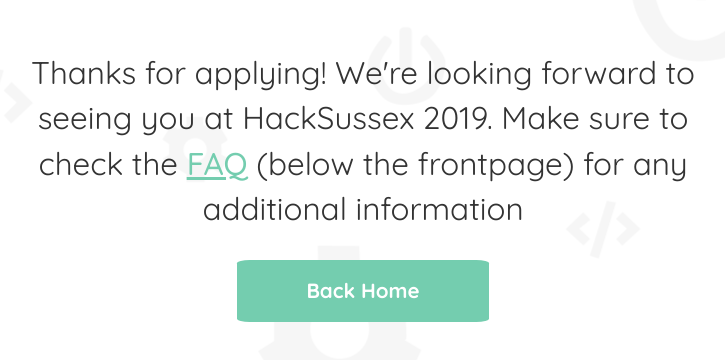
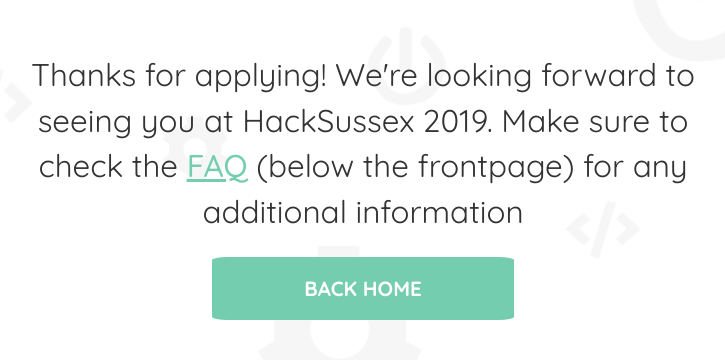
Before and after one commit to HackSussex/hacksussex-2019, a Gatsby site: page /complete in a window 1280 px wide. Shown: the part 214-574 px from the top of the page, without its empty margins (277-1002 px from the left). Built offline with nearby package versions, Linux system fonts and the light colour scheme; Gatsby itself is replaced by a stand-in of ours.

Commit message:
Made button highlights more consistent

```diff
--- a/src/components/apply.jsx
+++ b/src/components/apply.jsx
@@ -2,9 +2,11 @@
 import axios from "axios";
 import styles from "./apply.module.css";
 import util from "./util.module.css";
+import logo from "../images/logo-gradient.png";
 
 const clientID = "7887ee06fcb554970bebc4473e4e442bb6a06b883c840c732c6b773ec54d971d"
 const clientSecret = "9baf3f59ba83df9e6d7c95fd027cd7896ce80bf3c070a3f1af62782fec39f67f"
+
 
 const Link = ({ children, href, className }) => (
     <a href={href} target="_blank" className={util.clearLink + " " + className}>
@@ -26,7 +28,7 @@
 
     return (
         <Button href={link}>
-            Register with MyMLH
+            REGISTER WITH MYMLH
         </Button>
     )
 }
@@ -49,7 +51,7 @@
             Make sure to check the <a href="/" className={styles.postApplyLink}>FAQ</a> (below the frontpage) for any additional information
         </p>
         <Button href="/">
-                Back Home
+                BACK HOME
         </Button>
     </div>
 )
--- a/src/components/apply.module.css
+++ b/src/components/apply.module.css
@@ -20,7 +20,7 @@
     cursor: pointer;
     display: grid;
     border-radius: 5%;
-    width: calc(250px + 0.2vw);
+    width: calc(300px + 0.2vw);
     height: calc(60px + 0.2vw);
     justify-items: center;
     align-items: center;
@@ -35,8 +35,7 @@
 }
 
 .button:hover {
-    background-color: #74caf1;
-    width: calc(300px + 0.2vw);
+    background-color: #57a4cd;
     transition: background-color 1s, width 0.2s;
 }
 
@@ -48,7 +47,6 @@
     height: 100vh;
     width: 100vw;
     display: grid;
-    grid-gap: 5px;
     align-items: center;
     justify-items: center;
     padding: 2em;
```
